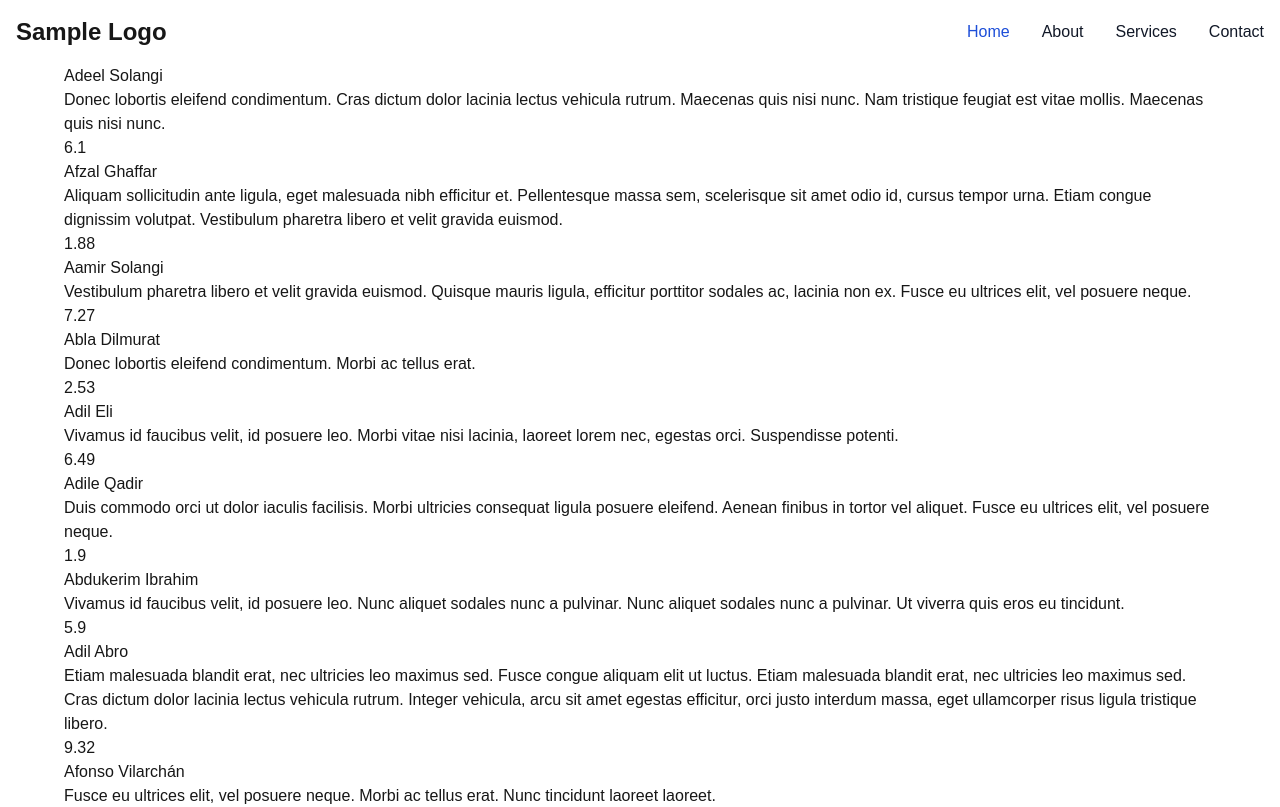
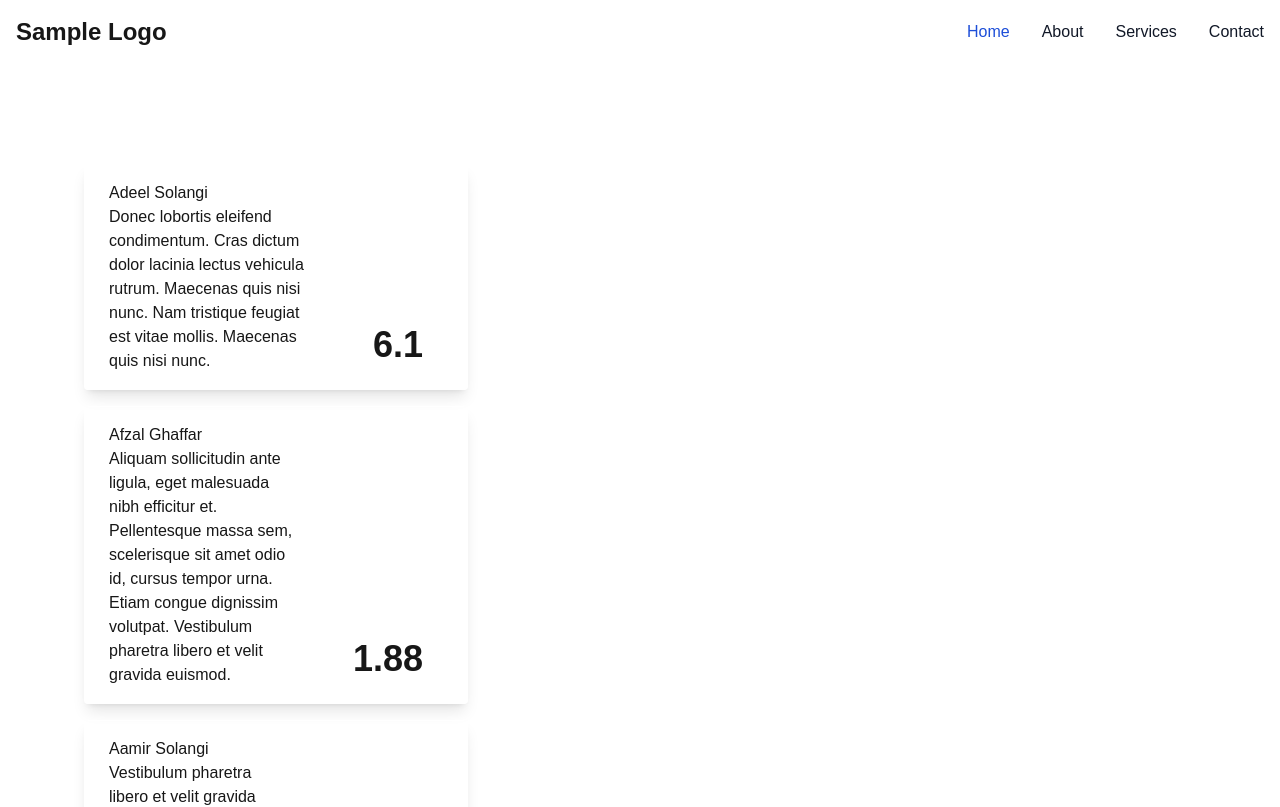
Before and after one commit to cybermessiah/next-test, a Next.js app: page / in a window 1280 px wide. Shown: the top 807 px of the page. Built offline with nearby package versions, Linux system fonts and the light colour scheme.

Commit message:
Add Card styling

```diff
--- a/app/components/PeopleList.tsx
+++ b/app/components/PeopleList.tsx
@@ -1,33 +1,46 @@
-import fsPromises from 'fs/promises';
+import fsPromises from 'fs/promises'
 import path from 'path'
 
 interface IPeople {
-	id: string;
-	name: string;
-	bio: string;
-	version: number;
+    id: string
+    name: string
+    bio: string
+    version: number
 }
 
 async function loadPeople(): Promise<IPeople[]> {
-    const filePath = path.join(process.cwd(), 'lib/data.json');
-    const jsonData = await fsPromises.readFile(filePath);
-    const dataToDisplay:IPeople[] = JSON.parse(jsonData.toString());
-  return dataToDisplay;
+    const filePath = path.join(process.cwd(), 'lib/data.json')
+    const jsonData = await fsPromises.readFile(filePath)
+    const dataToDisplay: IPeople[] = JSON.parse(jsonData.toString())
+    return dataToDisplay
 }
 
 const PeopleList = async () => {
-  const persons = await loadPeople();
-  return (
-    <div className="post-list">
-      {persons.map((individual) => (
-        <div key={individual.id} className="individual-listing">
-          <h3 className="individual-title">{individual.name}</h3>
-          <p className="individual-body">{individual.bio}</p>
-          <span className="individual-body">{individual.version}</span>
+    const persons = await loadPeople()
+    return (
+        <div className="lg:px-5 lg:py-12">
+            <h3 className="text-3xl uppercase font-extrabold text-white max-w-[320px] pl-2 py-4 lg:py-0 m-auto lg:m-0">
+                People List
+            </h3>
+
+            {persons.map((individual) => (
+                <div
+                    key={individual.id}
+                    className={`flex flex-row justify-between items-end max-w-sm rounded overflow-hidden shadow-lg border border-solid border-white my-4`}
+                >
+                    <div className="px-6 py-4">
+                        <h3>{individual.name}</h3>
+                        <p>{individual.bio}</p>
+                    </div>
+                    <div className="px-6 pt-4 pb-2">
+                        <span className="inline-block rounded-full px-3 text-4xl font-semibold mr-2 mb-4">
+                            {individual.version}
+                        </span>
+                    </div>
+                </div>
+            ))}
         </div>
-      ))}
-    </div>
-  );
-};
+    )
+}
 
-export default PeopleList;
+export default PeopleList
```
